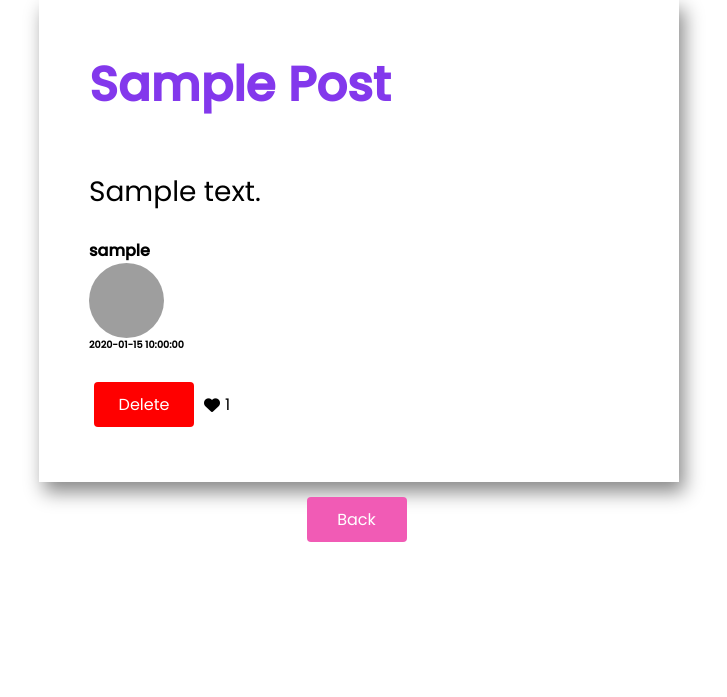
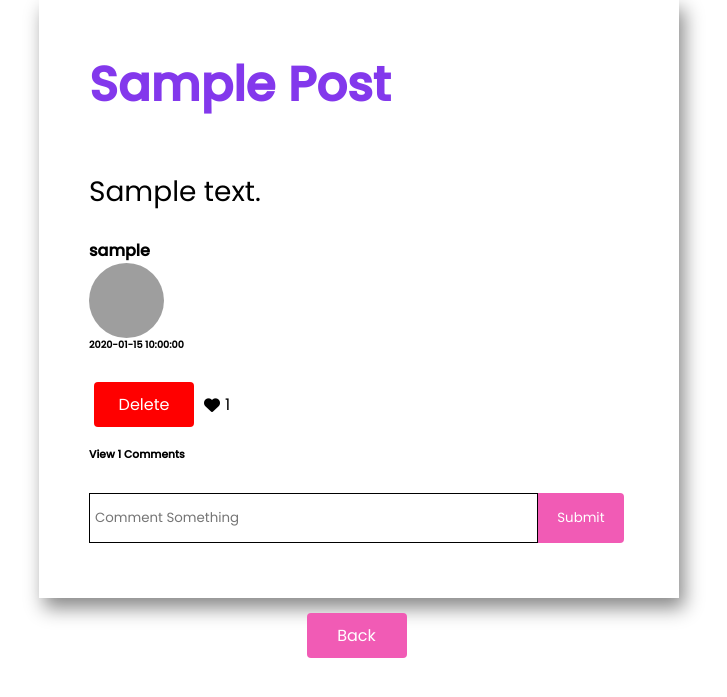
Before and after one commit to liaozhuzhu/qit, a Flask app: page /posts/1 in a window 1280 px wide. Shown: the part 71-768 px from the top of the page, without its empty margins (281-1008 px from the left). Run offline with Flask 2, Linux system fonts and the light colour scheme; a user stored in the database is signed in; tables that the repository leaves empty hold one stand-in row (values such as "Sample post"); some libraries are stand-ins or nearby versions; grey boxes are pictures that could not be loaded.

Commit message:
added comments to multiple layouts

```diff
--- a/app.py
+++ b/app.py
@@ -20,8 +20,8 @@ app = Flask(__name__)
 ckeditor = CKEditor(app)
 SECRET_KEY = os.environ.get("SECRET_KEY")
 app.config["SECRET_KEY"] = SECRET_KEY
-# app.config["SQLALCHEMY_DATABASE_URI"] = "postgresql://xpnsmhccilpvqs:5abd2b2b4fae4b6ee3ad0b8fa43c133f09016292dd8d1b6bac7768abf00eaf52@ec2-34-200-205-45.compute-1.amazonaws.com:5432/d8kqv7b2k9q5ga"
-app.config["SQLALCHEMY_DATABASE_URI"] = "mysql+pymysql://root:#LzHawkeye21@localhost/users"
+app.config["SQLALCHEMY_DATABASE_URI"] = "postgresql://xpnsmhccilpvqs:5abd2b2b4fae4b6ee3ad0b8fa43c133f09016292dd8d1b6bac7768abf00eaf52@ec2-34-200-205-45.compute-1.amazonaws.com:5432/d8kqv7b2k9q5ga"
+# app.config["SQLALCHEMY_DATABASE_URI"] = "mysql+pymysql://root:#LzHawkeye21@localhost/users"
 
 UPLOAD_FOLDER = "static/images/"
 app.config["UPLOAD_FOLDER"] = UPLOAD_FOLDER
--- a/static/styles/style.css
+++ b/static/styles/style.css
@@ -312,7 +312,6 @@ i:hover {
     display: flex;
     justify-content: left;
     align-items: center;
-    border-bottom: 1px solid black;
     margin: 5px;
 }
 
@@ -427,6 +426,21 @@ i:hover {
     border-radius: 0px 4px 4px 0px;
 }
 
+.container-comment-text {
+    display: flex;
+    align-items: center;
+    justify-content: center;
+}
+
+.username-highlight-primary-purple {
+    font-size: 1rem;
+    color: #8338ec;
+}
+
+.comment-h6 {
+    margin-inline: 5px;
+}
+
 /* ===== Profile ===== */
 .container-profile {
     margin-inline: 10px;
--- a/templates/post.html
+++ b/templates/post.html
@@ -43,6 +43,36 @@
             <span id="likes-count-{{post.id}}">{{post.likes|length}}</span>
             {%endif%}
         </div>
+        <div class="collapse" id="comments-{{post.id}}">
+          <div class="card">
+            <div class="card-body" id="comments-expanded-{{post.id}}">
+              {%for comment in post.comments%}
+              <div class="comment-text" id="comments-delete-{{comment.id}}">
+                <div class="container-comment-text">
+                  <h6 class="username-highlight-primary-purple comment-h6" id="comment-username">{{comment.commentor.username}}</h6> : <h6 class="comment-h6">{{comment.text}}</h6>
+                </div>
+                {%if current_user.id == comment.commentor_id or current_user.id == post.poster_id%}
+                  <a href="/delete-comment/{{comment.id}}"><i class="fa-solid fa-xmark"></i></a>
+                  <!--<p class="delete-comment" onclick="deleteComment({{comment.id}})">X</p>-->
+                {%endif%}
+              </div>
+              {%endfor%}
+            </div>
+          </div>
+        </div>
+        {%if post.comments|length > 0%}
+        <h6 class="comment-toggle" onclick="commentToggle({{post.id}})">View {{post.comments|length}} Comments</h6>
+        {%else%}
+        <h6>No Comments</h6>
+        {%endif%}
+        <br/>
+        {%if current_user.is_authenticated%}
+        <form class="comment-form" method="POST" action="/create-comment/{{post.id}}">
+          {{form.hidden_tag()}}
+          {{form.text(class="post-comment", autocomplete="off", placeholder="Comment Something")}}
+          {{form.submit(class="btn-primary", id="btn-comment")}}
+        </form>
+        {%endif%}
     </div>
     <a href="{{url_for('posts')}}" class="btn-primary">Back</a>
 </div>
--- a/templates/posts.html
+++ b/templates/posts.html
@@ -51,7 +51,7 @@
             {%for comment in post.comments%}
             <div class="comment-text" id="comments-delete-{{comment.id}}">
               <div class="container-comment-text">
-                <strong>{{comment.commentor.username}}</strong>: {{comment.text}}
+                <h6 class="username-highlight-primary-purple comment-h6" id="comment-username">{{comment.commentor.username}}</h6> : <h6 class="comment-h6">{{comment.text}}</h6>
               </div>
               {%if current_user.id == comment.commentor_id or current_user.id == post.poster_id%}
                 <a href="/delete-comment/{{comment.id}}"><i class="fa-solid fa-xmark"></i></a>
```
Also changed, not shown: templates/search.html (+62 -10 lines).
